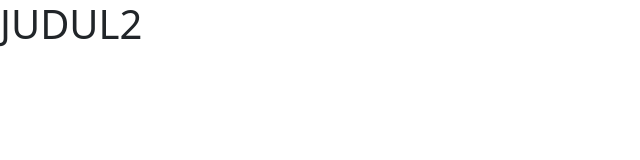
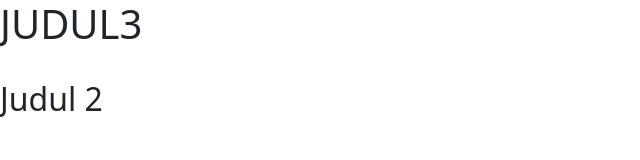
Before and after one commit to altopacademy/Website-Tempat-Wisata, a plain HTML site: page index.html in a window 1280 px wide. Shown: the whole page, without its empty margins (0-640 px from the left). Drawn offline with Linux system fonts and the light colour scheme.

Commit message:
Penambahan header h2

```diff
--- a/index.html
+++ b/index.html
@@ -5,7 +5,8 @@
     <meta http-equiv="X-UA-Compatible" content="IE=edge">
     <meta name="viewport" content="width=device-width, initial-scale=1.0">
     <title>Documentation</title>
-    <h1>JUDUL2</h1>
+    <h1>JUDUL3</h1><br>
+    <h2>Judul 2</h2>
     <link rel="stylesheet" href="frontend/libraries/bootstrap/css/bootstrap.css">
 </head>
 <body>
```
